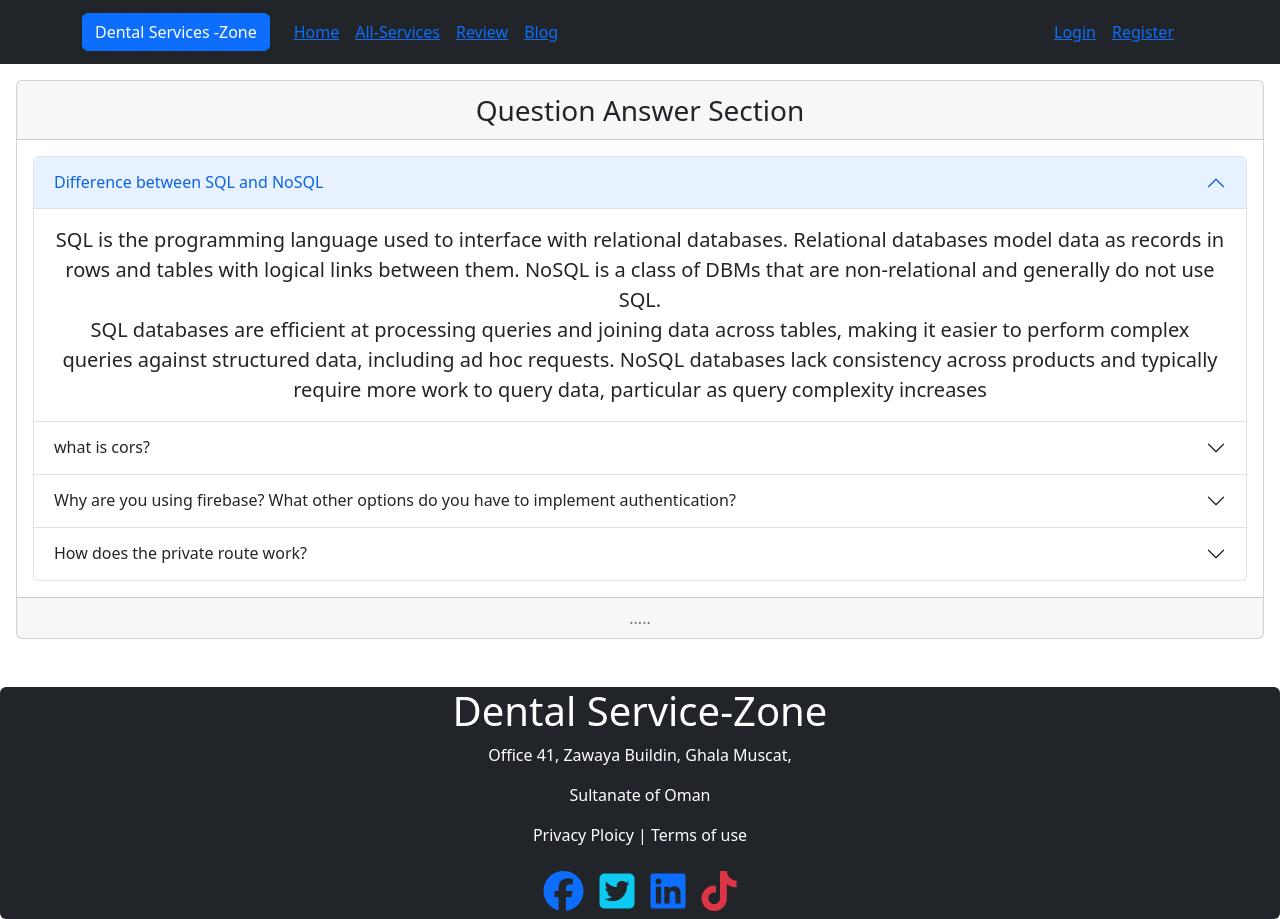
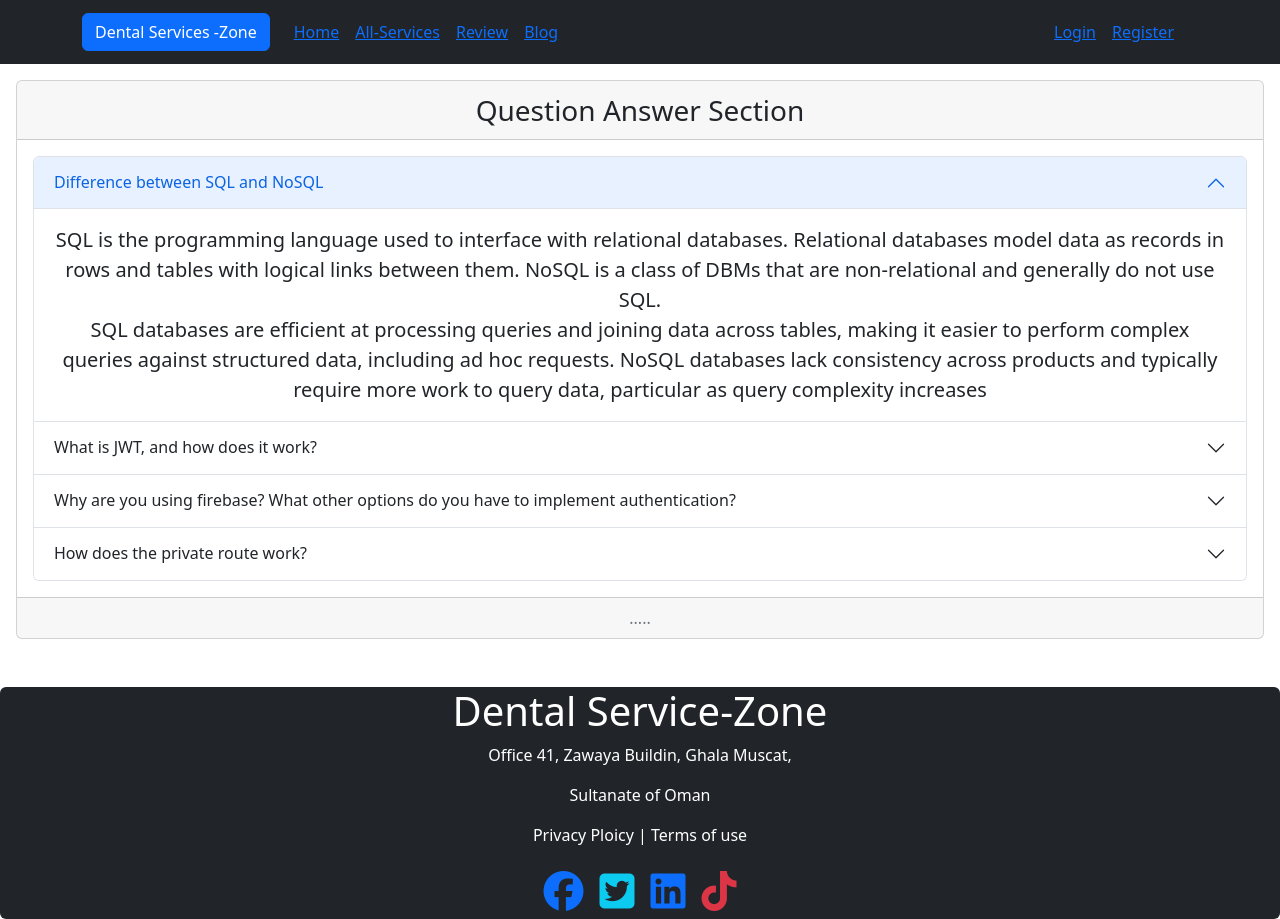
Before and after one commit to sohelrana2250/service-review-client-side-11, a React (Create React App) app: page /blog in a window 1280 px wide. Built offline with nearby package versions, Linux system fonts and the light colour scheme; no server answers.

Commit message:
commit-12

```diff
--- a/src/components/Blog/Blog.js
+++ b/src/components/Blog/Blog.js
@@ -25,12 +25,15 @@ const Blog = () => {
                                 </Accordion.Body>
                             </Accordion.Item>
                             <Accordion.Item eventKey="1">
-                                <Accordion.Header> what is cors?</Accordion.Header>
+                                <Accordion.Header> What is JWT, and how does it work?</Accordion.Header>
                                 <Accordion.Body>
                                     <Card.Text className='fs-5'>
-                                        CORS stands for Cross-Origin Resource Sharing . It allows us to relax the security applied to an API. This is done by bypassing the Access-Control-Allow-Origin headers, which specify which origins can access the API.
+                                        SON Web Token (JWT) is an open standard (RFC 7519) for securely transmitting information between parties as JSON object. It is compact, readable and digitally signed using a private key/ or a public key pair by the Identity Provider(IdP).
 
-                                        <Card.Text>Cross-Origin Resource Sharing CORS is an HTTP-header based mechanism that allows a server to indicate any origins domain, scheme, or port other than its own from which a browser should permit loading resources.Run the server with npm nodemon . Navigate to http://localhost:6069/ingredients on your browser. You will be served with these ingredients text items. In this example, cross-origin is allowed because you're currently on the same domain, and you are executing this request from the same domain.</Card.Text>
+                                        <Card.Text>Figure 1 shows that a JWT consists of three parts: a header, payload, and signature.
+
+                                            JWTs are a good way of securely transmitting information between parties because they can be signed, which means you can be sure that the senders are who they say they are. Additionally, the structure of a JWT allows you to verify that the content hasn't been tampered with.
+                                        </Card.Text>
                                     </Card.Text>
                                 </Accordion.Body>
                             </Accordion.Item>
```
